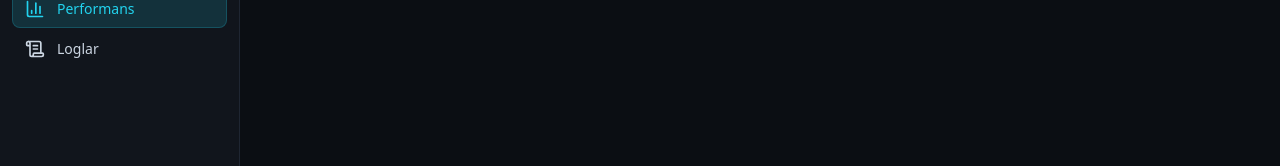
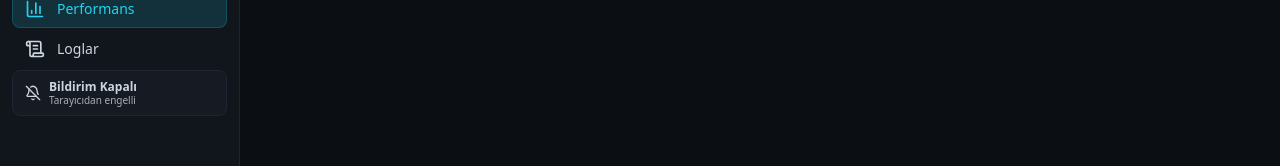
Before and after one commit to onursuay/coinbot, a Next.js app: page /performance in a window 1280 px wide. Shown: the part 358-524 px from the top of the page. Built offline with nearby package versions, Linux system fonts and the light colour scheme; no server answers.

Commit message:
ui: align notification permission control in sidebar

```diff
--- a/src/components/GlobalTradeSoundNotifier.tsx
+++ b/src/components/GlobalTradeSoundNotifier.tsx
@@ -6,12 +6,9 @@ import {
   detectNewPaperPositionAlerts,
   PAPER_POSITION_ALERT_SOUND_URL,
   readNotifiedPaperPositionIds,
-  readPaperNotificationPermission,
-  requestPaperNotificationPermission,
   saveNotifiedPaperPositionIds,
   shouldPlayPaperPositionSound,
   showPaperPositionDesktopNotification,
-  type PaperNotificationPermissionState,
 } from "@/lib/paper-position-alerts";
 
 const POLL_INTERVAL_MS = 8_000;
@@ -25,8 +22,6 @@ export default function GlobalTradeSoundNotifier() {
   const firstSyncRef = useRef(true);
   const notifiedIdsRef = useRef<Set<string>>(new Set());
   const [audioBlocked, setAudioBlocked] = useState(false);
-  const [notificationPermission, setNotificationPermission] =
-    useState<PaperNotificationPermissionState>("unsupported");
 
   useEffect(() => {
     enabledRef.current = enabled;
@@ -34,7 +29,6 @@ export default function GlobalTradeSoundNotifier() {
 
   useEffect(() => {
     notifiedIdsRef.current = readNotifiedPaperPositionIds();
-    setNotificationPermission(readPaperNotificationPermission());
 
     if (typeof Audio !== "undefined") {
       const audio = new Audio(PAPER_POSITION_ALERT_SOUND_URL);
@@ -42,22 +36,6 @@ export default function GlobalTradeSoundNotifier() {
       audio.volume = 0.7;
       audioRef.current = audio;
     }
-  }, []);
-
-  useEffect(() => {
-    const onPermissionChange = () => {
-      setNotificationPermission(readPaperNotificationPermission());
-    };
-    window.addEventListener(
-      "coinbot:paper-notification-permission",
-      onPermissionChange,
-    );
-    return () => {
-      window.removeEventListener(
-        "coinbot:paper-notification-permission",
-        onPermissionChange,
-      );
-    };
   }, []);
 
   useEffect(() => {
@@ -172,27 +150,6 @@ export default function GlobalTradeSoundNotifier() {
         </div>
       )}
 
-      {notificationPermission === "default" && (
-        <div
-          role="status"
-          className="fixed bottom-4 left-4 z-50 rounded-lg border border-accent/30 bg-bg-soft px-3 py-2 text-sm text-slate-100 shadow-lg"
-        >
-          <div className="flex items-center gap-3">
-            <span>Desktop bildirimi kapalı.</span>
-            <button
-              type="button"
-              onClick={async () => {
-                setNotificationPermission(
-                  await requestPaperNotificationPermission(),
-                );
-              }}
-              className="btn-primary text-xs"
-            >
-              Bildirimleri Aç
-            </button>
-          </div>
-        </div>
-      )}
     </>
   );
 }
--- a/src/components/Sidebar.tsx
+++ b/src/components/Sidebar.tsx
@@ -15,8 +15,15 @@ import {
   PanelLeftOpen,
   Bot,
   Layers,
+  Bell,
+  BellOff,
 } from 'lucide-react'
 import { useState, useEffect, useLayoutEffect } from 'react'
+import {
+  readPaperNotificationPermission,
+  requestPaperNotificationPermission,
+  type PaperNotificationPermissionState,
+} from '@/lib/paper-position-alerts'
 
 const NAV = [
   { href: '/', label: 'Panel', icon: LayoutDashboard },
@@ -37,6 +44,8 @@ export default function Sidebar() {
   const [collapsed, setCollapsed] = useState(false)
   const [animate, setAnimate] = useState(false)
   const [showHintButton, setShowHintButton] = useState(false)
+  const [notificationPermission, setNotificationPermission] =
+    useState<PaperNotificationPermissionState | null>(null)
 
   useLayoutEffect(() => {
     try {
@@ -59,6 +68,17 @@ export default function Sidebar() {
     const timers = loop()
     return () => timers.forEach(clearTimeout)
   }, [collapsed])
+
+  useEffect(() => {
+    const syncPermission = () => {
+      setNotificationPermission(readPaperNotificationPermission())
+    }
+    syncPermission()
+    window.addEventListener('coinbot:paper-notification-permission', syncPermission)
+    return () => {
+      window.removeEventListener('coinbot:paper-notification-permission', syncPermission)
+    }
+  }, [])
 
   const toggleCollapse = () => {
     setCollapsed((prev) => {
@@ -149,6 +169,13 @@ export default function Sidebar() {
             </Link>
           )
         })}
+        <SidebarNotificationPermissionControl
+          collapsed={collapsed}
+          permission={notificationPermission}
+          onRequest={async () => {
+            setNotificationPermission(await requestPaperNotificationPermission())
+          }}
+        />
       </nav>
 
       {/* Footer */}
@@ -162,3 +189,73 @@ export default function Sidebar() {
     </div>
   )
 }
+
+function SidebarNotificationPermissionControl({
+  collapsed,
+  permission,
+  onRequest,
+}: {
+  collapsed: boolean
+  permission: PaperNotificationPermissionState | null
+  onRequest: () => Promise<void>
+}) {
+  if (permission === null) return null
+
+  const granted = permission === 'granted'
+  const needsPermission = permission === 'default'
+  const denied = permission === 'denied'
+  const unsupported = permission === 'unsupported'
+  const Icon = granted ? Bell : BellOff
+  const label = granted ? 'Bildirim Açık' : unsupported ? 'Destek Yok' : 'Bildirim Kapalı'
+  const detail = needsPermission
+    ? 'İzin gerekli'
+    : denied
+      ? 'Tarayıcıdan engelli'
+      : unsupported
+        ? 'Tarayıcı desteklemiyor'
+        : 'Aktif'
+  const toneClass = granted
+    ? 'border-success/20 bg-success/10 text-success'
+    : needsPermission
+      ? 'border-warning/25 bg-warning/10 text-warning'
+      : 'border-border bg-bg-card text-slate-300'
+
+  if (collapsed) {
+    return (
+      <button
+        type="button"
+        onClick={needsPermission ? onRequest : undefined}
+        disabled={!needsPermission}
+        title={label}
+        className={`mt-2 flex h-10 w-full items-center justify-center rounded-lg border transition-colors ${toneClass} ${
+          needsPermission ? 'hover:bg-warning/15' : 'cursor-default'
+        }`}
+      >
+        <Icon className="h-4 w-4" />
+      </button>
+    )
+  }
+
+  return (
+    <div className={`mt-2 w-full min-w-0 rounded-lg border px-3 py-2 ${toneClass}`}>
+      <div className="flex min-w-0 items-center justify-between gap-2">
+        <div className="flex min-w-0 items-center gap-2">
+          <Icon className="h-4 w-4 shrink-0" />
+          <div className="min-w-0">
+            <div className="truncate text-xs font-semibold leading-tight">{label}</div>
+            <div className="truncate text-[10px] leading-tight opacity-80">{detail}</div>
+          </div>
+        </div>
+        {needsPermission && (
+          <button
+            type="button"
+            onClick={onRequest}
+            className="shrink-0 rounded-md bg-accent px-2 py-1 text-[10px] font-semibold leading-none text-black hover:bg-accent-strong"
+          >
+            Aç
+          </button>
+        )}
+      </div>
+    </div>
+  )
+}
```
Also changed, not shown: 1 other file (tests, documents, lock files or other folders).
